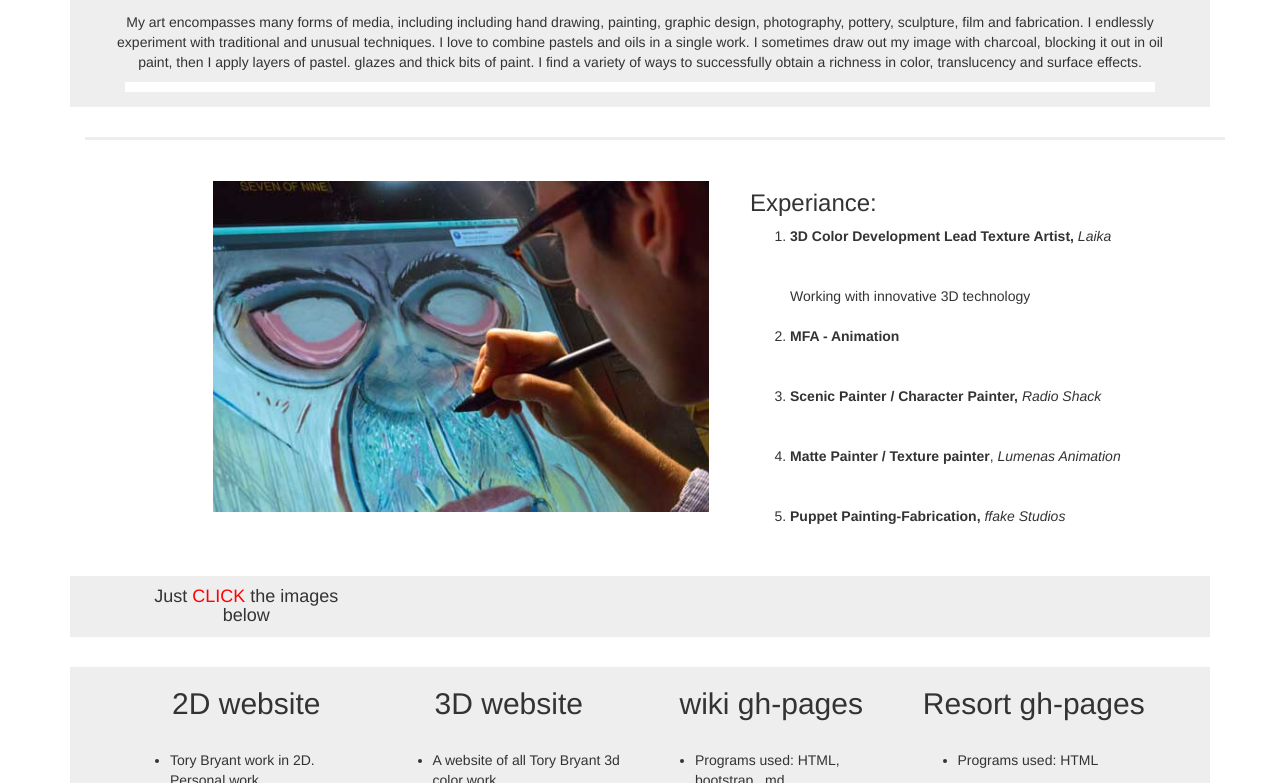
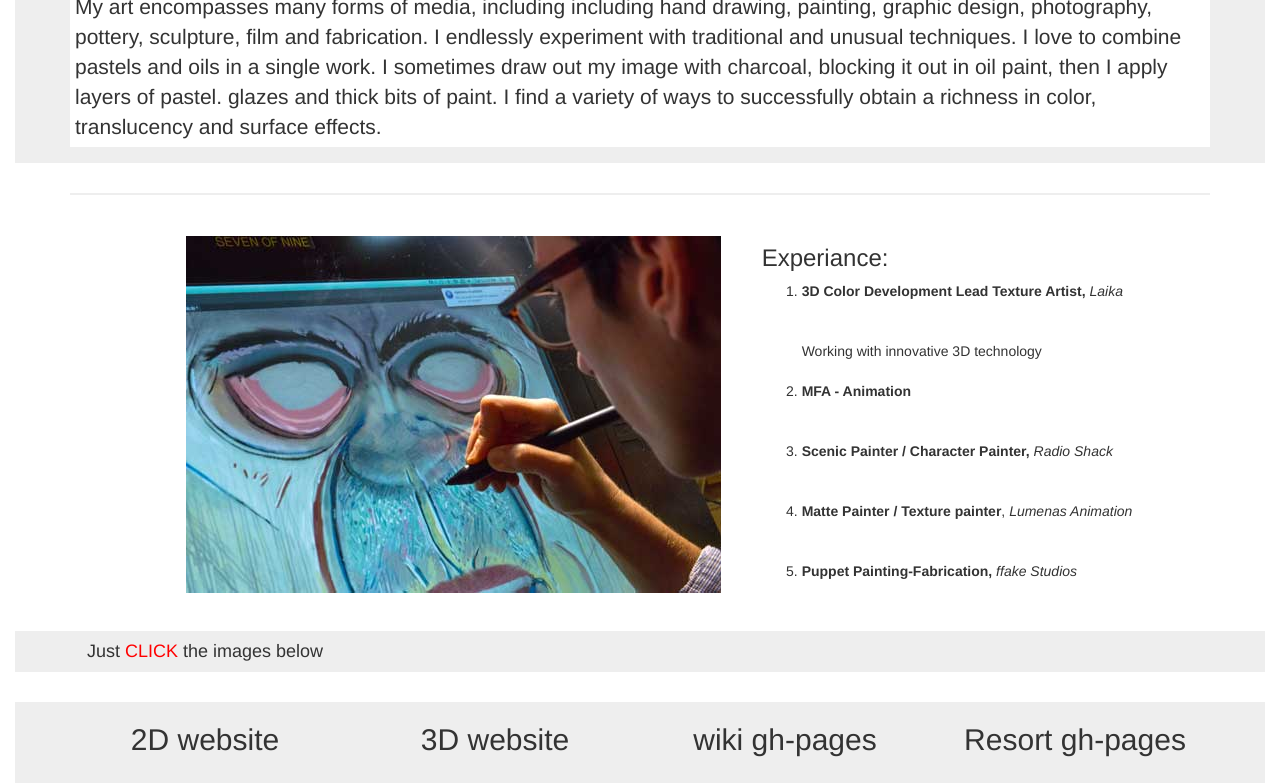
Before and after one commit to waterstroke/project_bryant, a plain HTML site: page index.html in a window 1280 px wide. Shown: the part 113-896 px from the top of the page. Drawn offline with Linux system fonts and the light colour scheme.

Commit message:
it will display better html format

```diff
--- a/index.html
+++ b/index.html
@@ -1,19 +1,23 @@
 <!DOCTYPE html>
 <html>
+
   <head>
     <title>Portfolio Landing Page</title>
     <link href="css/bootstrap.css" rel="stylesheet" type="text/css">
     <link href="css/style_sheet.css" rel="stylesheet" type="text/css">
   </head>
+
   <body>
-                <div class="container">
+    <div class="container-fluid">
       <div class="jumbotron">
         <div class="row">
 
           <h1><center>A page about <span class="red">Tory Bryant</center></span></h1>
-                        <P><center>
-                        My art encompasses many forms of media, including including hand drawing, painting, graphic design, photography, pottery, sculpture, film and fabrication. I endlessly experiment with traditional and unusual techniques. I love to combine pastels and oils in a single work. I sometimes draw out my image with charcoal, blocking it out in oil paint, then I apply layers of pastel. glazes and thick bits of paint. I find a variety of ways to successfully obtain a richness in color, translucency and surface effects.
-                      </center></p>
+          <p>
+            My art encompasses many forms of media, including including hand drawing, painting, graphic design, photography, pottery, sculpture, film and fabrication. I endlessly experiment with traditional and unusual techniques. I love to combine pastels and oils
+            in a single work. I sometimes draw out my image with charcoal, blocking it out in oil paint, then I apply layers of pastel. glazes and thick bits of paint. I find a variety of ways to successfully obtain a richness in color, translucency and
+            surface effects.
+          </p>
         </div>
       </div>
 
@@ -27,21 +31,21 @@
           </div>
         </div>
       </div>
+      <div class="row">
         <div class="col-md-7">
           <img src="img/torypainting.jpg" alt="Artist at cintique painting">
         </div>
-                    <div class="row">
         <div class="col-md-5">
           <div class="margin">
-
             <h3>Experiance:</h3>
             <ol>
-                            <li><strong>3D Color Development Lead Texture Artist,</strong><em>  Laika</em></li><br><br>
-                            Working with innovative 3D technology</li><br><br>
+              <li><strong>3D Color Development Lead Texture Artist,</strong><em>  Laika</em></li><br><br> Working with innovative 3D technology</li><br><br>
               <li><strong>MFA - Animation</strong></li><br><br>
-                            <li><strong>Scenic Painter / Character Painter,</strong>     <em>Radio Shack</em></li><br><br>
-                            <li><strong>Matte Painter / Texture painter</strong>,     <em>Lumenas Animation</em></li></br><br>
-                            <li><strong>Puppet Painting-Fabrication,</strong>     <em>ffake Studios</em></li></br><br>
+              <li><strong>Scenic Painter / Character Painter,</strong> <em>Radio Shack</em></li><br><br>
+              <li><strong>Matte Painter / Texture painter</strong>, <em>Lumenas Animation</em></li>
+              </br><br>
+              <li><strong>Puppet Painting-Fabrication,</strong> <em>ffake Studios</em></li>
+              </br><br>
             </ol>
           </div>
         </div>
@@ -49,7 +53,7 @@
       <div class="jumbotron">
         <div class="resume-float">
           <div class="row">
-                          <div class="col-md-3">
+            <div <div class="col-md-3">
               <h4><center>Just<span class="red"> CLICK </span>the images below</center></h4>
             </div>
           </div>
```
Lines whose indentation alone changed are shown as unchanged.
